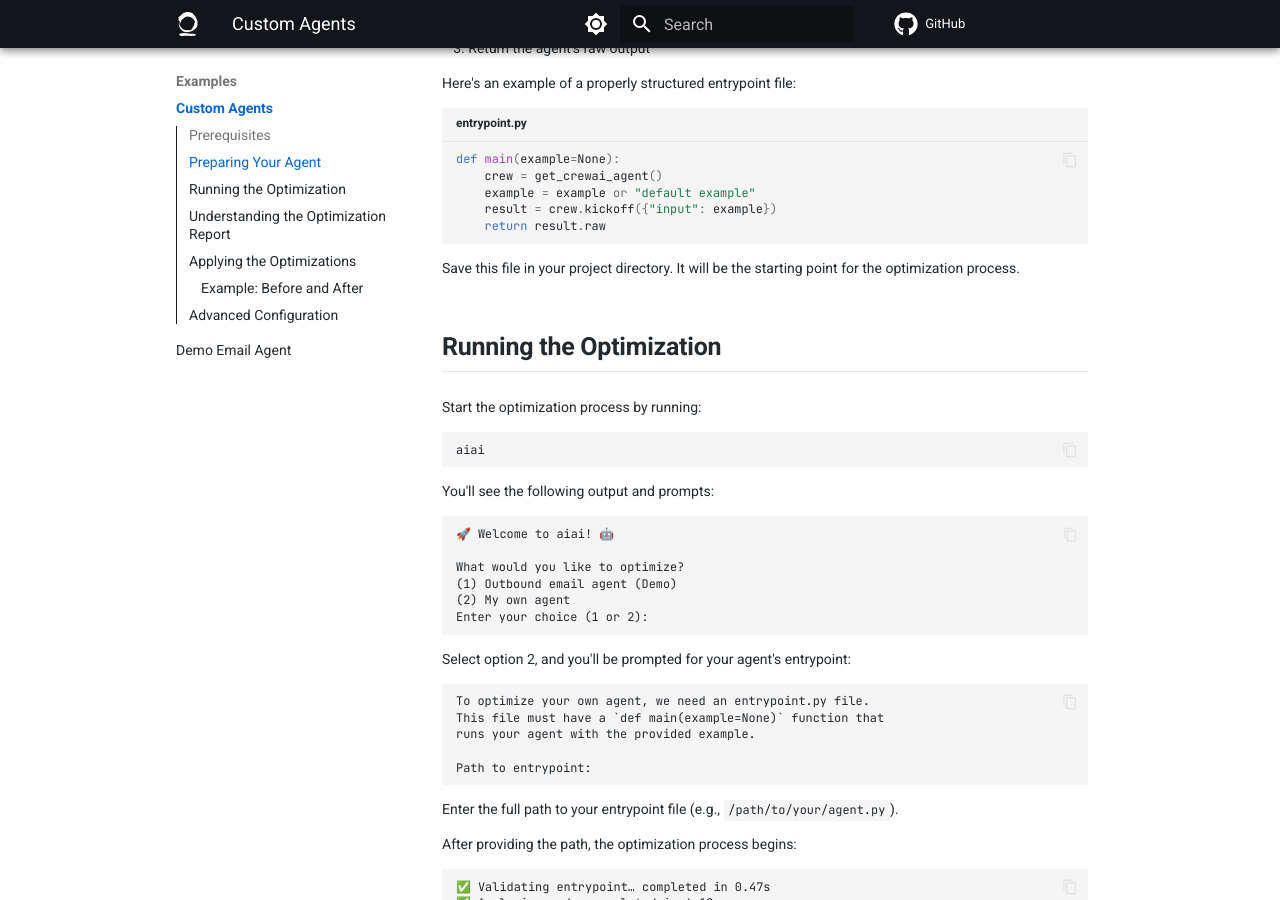
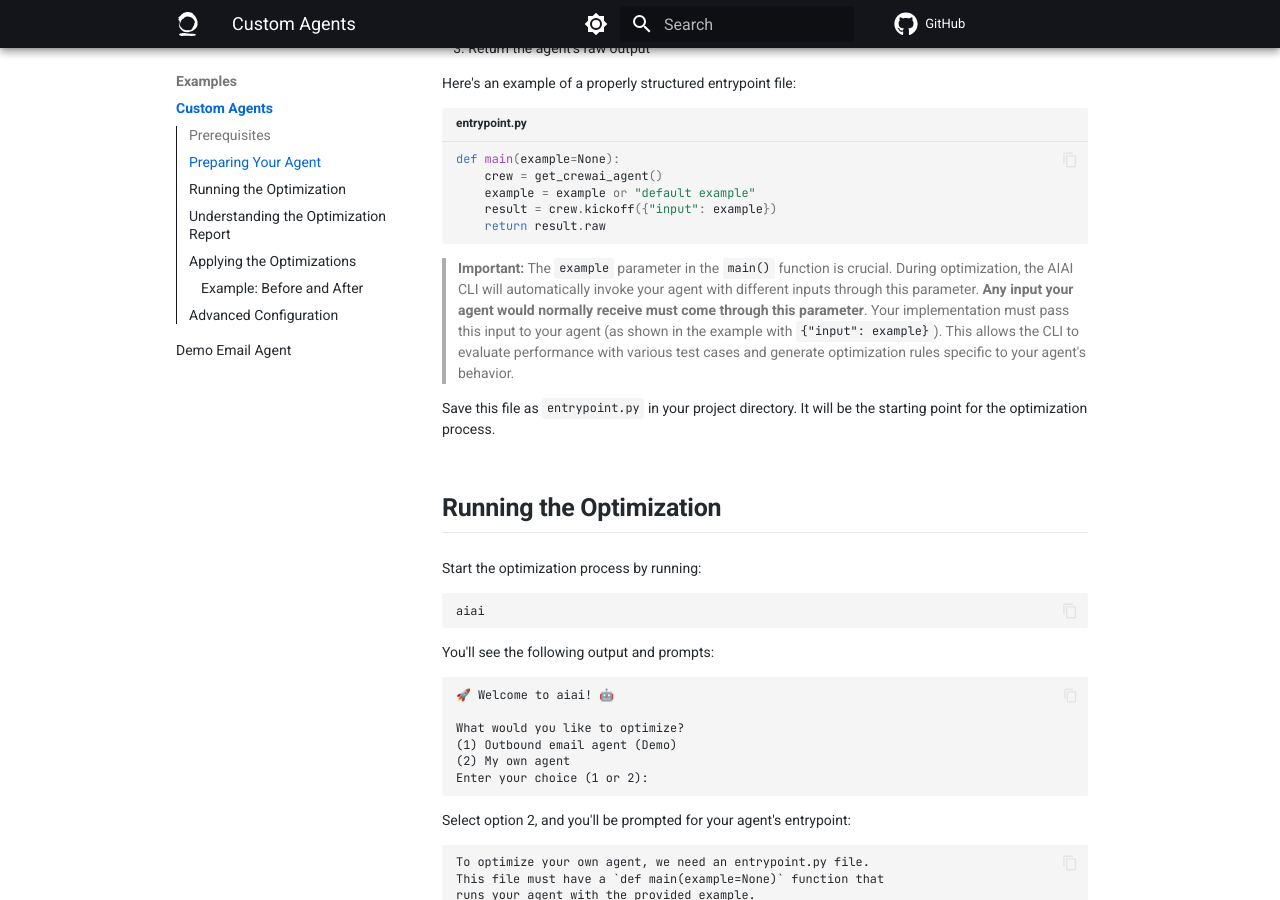
Before and after one commit to zenbase-ai/aiai-cli, an MkDocs documentation site: the page built from docs/docs/examples/custom-agents.md, in a window 1280 px wide and 900 px high, scrolled down 727 px. Built offline with MkDocs 1.6.1 and Material for MkDocs 9.7.7, drawn with Linux system fonts in a browser that asks for light colours; comment, search, counter and statistics services are not loaded.

Commit message:
Clarify importance of `example` parameter in `main()` function and specify file naming as `entrypoint.py` for optimization process.

````diff
--- a/docs/docs/examples/custom-agents.md
+++ b/docs/docs/examples/custom-agents.md
@@ -31,7 +31,9 @@
     return result.raw
 ```
 
-Save this file in your project directory. It will be the starting point for the optimization process.
+> **Important:** The `example` parameter in the `main()` function is crucial. During optimization, the AIAI CLI will automatically invoke your agent with different inputs through this parameter. **Any input your agent would normally receive must come through this parameter**. Your implementation must pass this input to your agent (as shown in the example with `{"input": example}`). This allows the CLI to evaluate performance with various test cases and generate optimization rules specific to your agent's behavior.
+
+Save this file as `entrypoint.py` in your project directory. It will be the starting point for the optimization process.
 
 ## Running the Optimization
 
````
